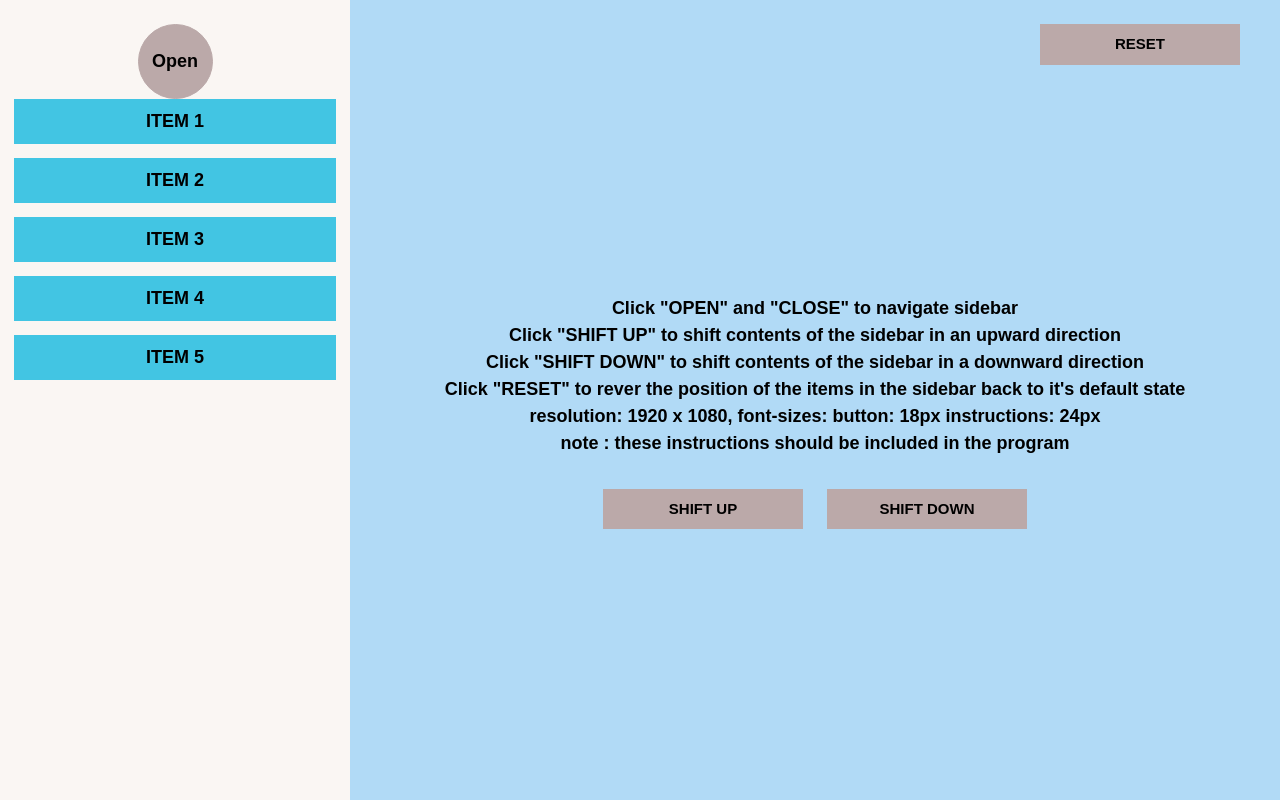
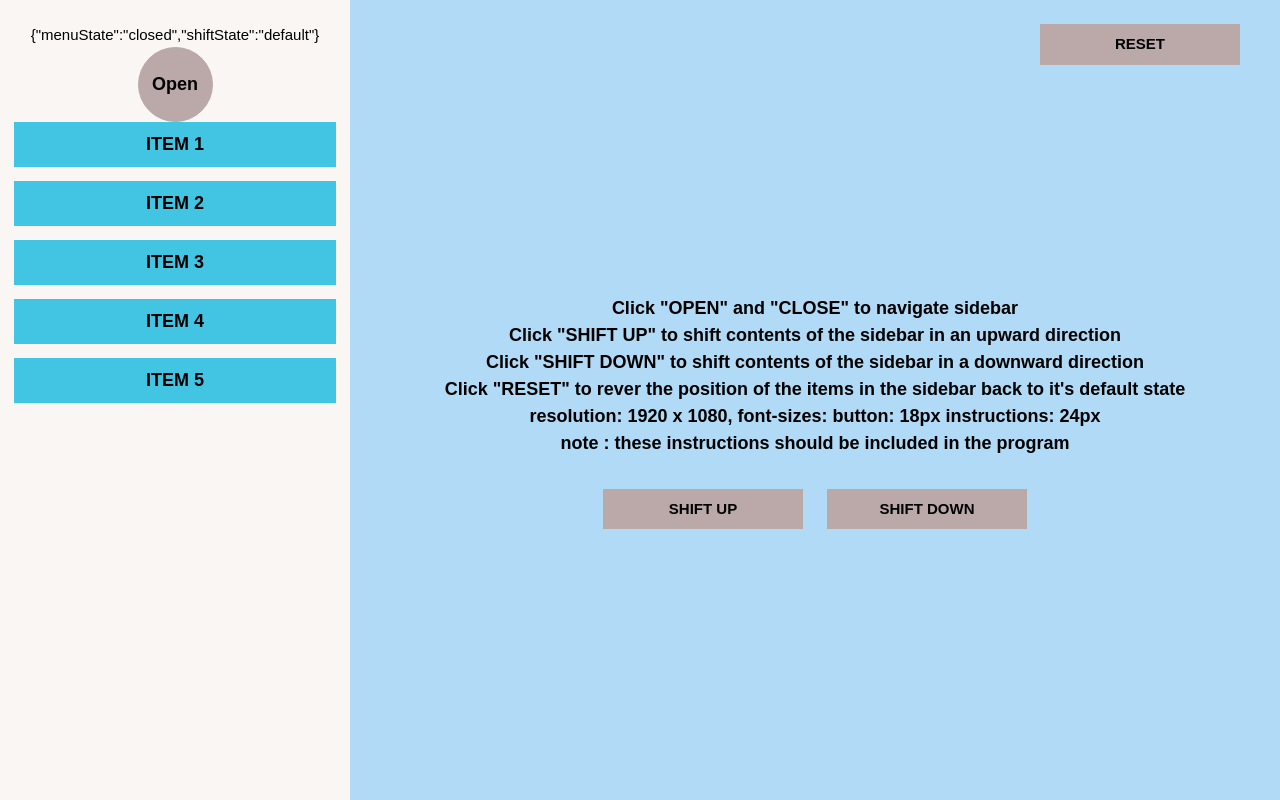
Before and after one commit to DexIlaganDev/quibble-test, a React (Vite) app: page / in a window 1280 px wide. Built offline with nearby package versions, Linux system fonts and the light colour scheme.

Commit message:
Create Global State Handlers

```diff
--- a/src/App.tsx
+++ b/src/App.tsx
@@ -1,11 +1,23 @@
+// ** Context
+import { GlobalContext } from "@/context/global"
+
+// ** Hooks
+import useGlobalHook from "@/hooks/useGlobalHook"
+
+// ** Custom Pages
 import HomePage from "./pages/home"
+
 
 function App() {
 
+  const {globalState,setGlobalState} = useGlobalHook()
 
   return (
     <>
-      <HomePage />
+      <GlobalContext.Provider
+        value={{ states : globalState, setStates : setGlobalState }}>
+        <HomePage />
+      </GlobalContext.Provider>
     </>
   )
 }
--- a/src/components/ResetButton/index.tsx
+++ b/src/components/ResetButton/index.tsx
@@ -1,7 +1,19 @@
+import { useGlobalContext } from "@/context/global"
 
 const ResetButton = () => {
+
+    // Context
+    const {states,setStates} = useGlobalContext()
+
+    // Events
+    const handleResetClick = () => {
+        setStates( {...states, shiftState : 'default'} )
+    }
+
     return (
-        <button className="reset-btn btn-primary text-uppercase text-center fw-semi-bold btn-min-w">Reset</button>
+        <button
+        onClick={ () => handleResetClick() }
+        className="reset-btn btn-primary text-uppercase text-center fw-semi-bold btn-min-w">Reset</button>
     )
 }
 
--- a/src/components/ShiftDownButton/index.tsx
+++ b/src/components/ShiftDownButton/index.tsx
@@ -1,7 +1,19 @@
+import { useGlobalContext } from "@/context/global"
 
 const ShiftDownButton = () => {
+
+    // Context
+    const {states,setStates} = useGlobalContext()
+
+    // Events
+    const handleShiftDownClick = () => {
+        setStates( {...states, shiftState : 'down'} )
+    }
+
     return (
-        <button className="btn-primary text-uppercase text-center fw-semi-bold btn-min-w">Shift Down</button>
+        <button
+        onClick={ () => handleShiftDownClick() }
+        className="btn-primary text-uppercase text-center fw-semi-bold btn-min-w">Shift Down</button>
     )
 }
 
--- a/src/components/ShiftUpButton/index.tsx
+++ b/src/components/ShiftUpButton/index.tsx
@@ -1,8 +1,19 @@
-
+import { useGlobalContext } from "@/context/global"
 
 const ShiftUpButton = () => {
+
+    // Context
+    const {states,setStates} = useGlobalContext()
+
+    // Events
+    const handleShiftUpClick = () => {
+        setStates( {...states, shiftState : 'up'} )
+    }
+
     return (
-        <button className="btn-primary text-uppercase text-center fw-semi-bold btn-min-w">Shift Up</button>
+        <button
+        onClick={ () => handleShiftUpClick() }
+        className="btn-primary text-uppercase text-center fw-semi-bold btn-min-w">Shift Up</button>
     )
 }
 
--- a/src/components/SidebarOpenButton/index.tsx
+++ b/src/components/SidebarOpenButton/index.tsx
@@ -1,8 +1,22 @@
-
+import { useGlobalContext } from "@/context/global"
 
 const SidebarToggleButton = () => {
+
+    // Context
+    const {states,setStates} = useGlobalContext()
+    const {menuState} = states
+
+    // Events
+    const handleToggleButtonClick = () => {
+
+        const toggleState = menuState == 'closed' ? 'open' : 'closed'
+        setStates( {...states, menuState : toggleState} )
+    }
+
     return (
-        <div className="btn-primary text-md fw-semi-bold text-center rounded-circle toggle-menu">Open</div>
+        <button
+        onClick={ () => handleToggleButtonClick() }
+        className="btn-primary text-md fw-semi-bold text-center rounded-circle toggle-menu">{ menuState === 'closed' && "Open" || 'open' && "Close" }</button>
     )
 }
 
--- /dev/null
+++ b/src/context/global.tsx
@@ -0,0 +1,16 @@
+import React from 'react'
+// ** Types
+import { IGlobalStateHook } from '@/types/global-state'
+
+export const GlobalContext = React.createContext<IGlobalStateHook | undefined>(undefined)
+
+export const useGlobalContext = () => {
+    const globalStateContext = React.useContext(GlobalContext)
+
+    if( globalStateContext == undefined ) {
+        throw new Error("must be used within a global context")
+    }
+
+    return globalStateContext
+
+}
--- /dev/null
+++ b/src/hooks/useGlobalHook.ts
@@ -0,0 +1,15 @@
+import React from 'react'
+import { IGlobalState } from '@/types/global-state'
+
+const useGlobalHook = () => {
+
+    const [globalState, setGlobalState] = React.useState<IGlobalState>({
+        menuState : 'closed',
+        shiftState : 'default'
+    })
+
+
+    return {globalState,setGlobalState}
+}
+
+export default useGlobalHook
--- a/src/layouts/Sidebar/index.tsx
+++ b/src/layouts/Sidebar/index.tsx
@@ -1,6 +1,7 @@
 import SidebarMenuItem from "@/components/SidebarMenuItem"
 import SidebarMenuWrapper from "@/components/SidebarMenuWrapper"
 import SidebarToggleButton from "@/components/SidebarOpenButton"
+import { useGlobalContext } from "@/context/global"
 
 
 const MenuItems = [
@@ -12,8 +13,14 @@ const MenuItems = [
 ]
 
 const Sidebar = () => {
+
+    const {states} = useGlobalContext()
+
     return (
         <nav className="sidebar bg-light-gray">
+            {
+                JSON.stringify(states)
+            }
             <SidebarToggleButton />
 
             <SidebarMenuWrapper>
--- a/src/pages/home/index.tsx
+++ b/src/pages/home/index.tsx
@@ -2,6 +2,7 @@ import MainContent from "@/layouts/MainContent"
 import Sidebar from "@/layouts/Sidebar"
 
 const HomePage = () => {
+
     return (
         <div className="homepage">
             <Sidebar />
--- /dev/null
+++ b/src/types/global-state.ts
@@ -0,0 +1,9 @@
+export interface IGlobalState {
+    menuState : 'closed' | 'open'
+    shiftState : 'up' | 'down' | 'default'
+}
+
+export interface IGlobalStateHook {
+    states : IGlobalState
+    setStates : React.Dispatch<React.SetStateAction<IGlobalState>>
+}
```
